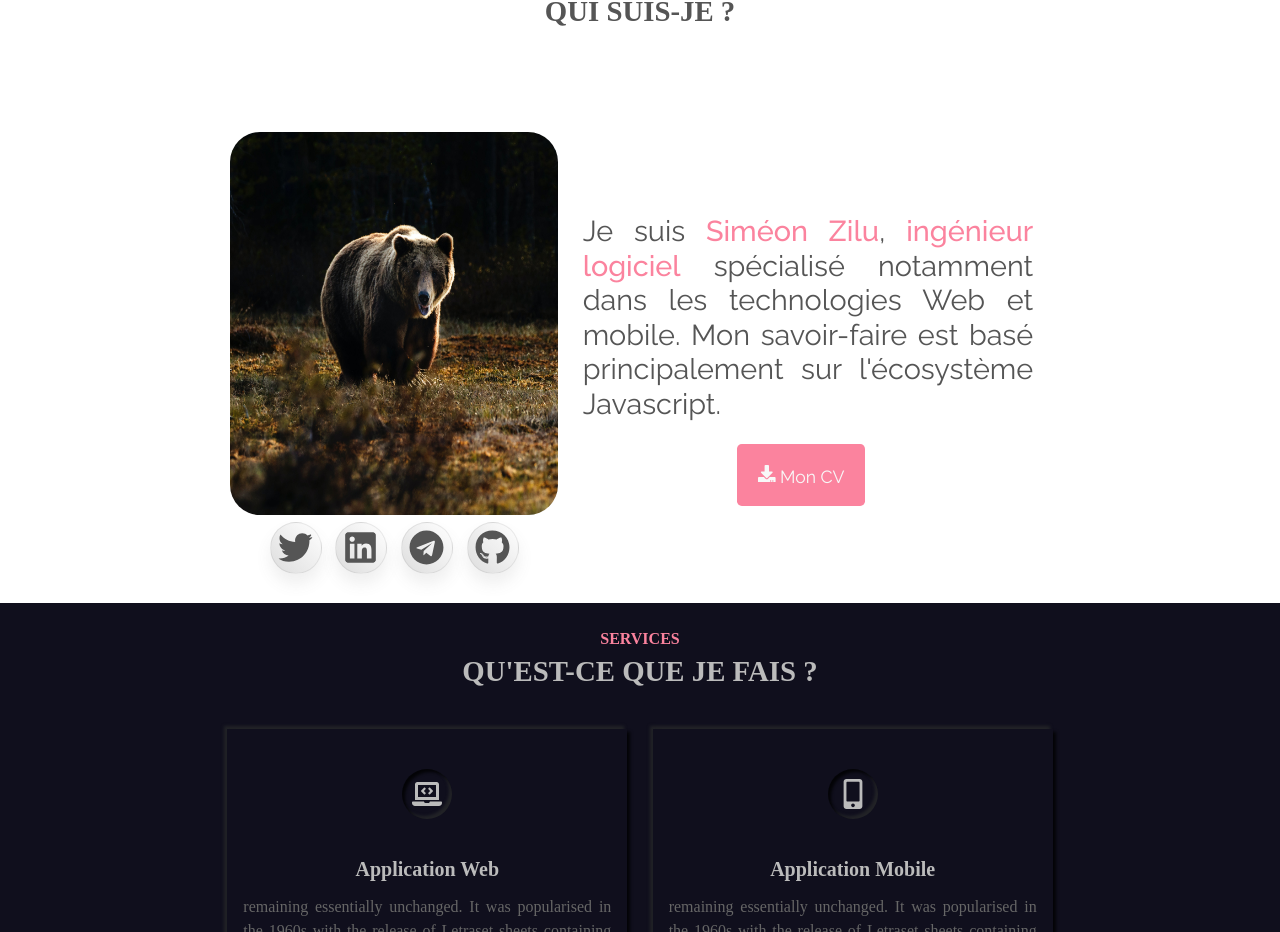
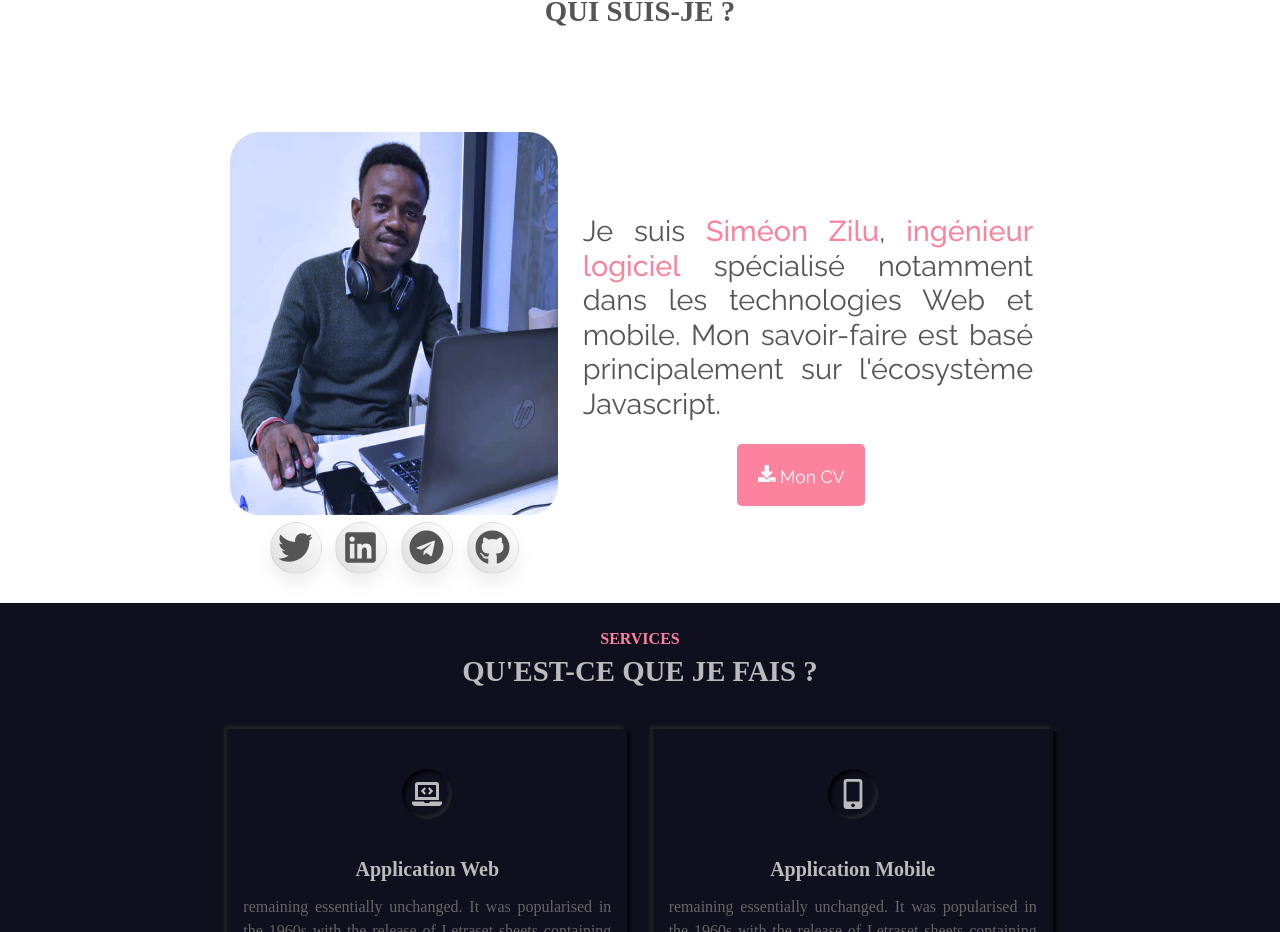
Before and after one commit to ExcaliburSims/portfolioNextJS, a Next.js app: page / in a window 1280 px wide. Shown: the part 852-1784 px from the top of the page. Built offline with nearby package versions, Linux system fonts and the light colour scheme.

Commit message:
feat: add profil

```diff
--- a/pages/Info.jsx
+++ b/pages/Info.jsx
@@ -18,7 +18,7 @@ function Info() {
       </div>
       <div className={styles.content}>
         <div className={styles.imgprofil}>
-          <img src="/assets/ours.jpg" className="image_profl" alt="profil" />
+          <img src="/assets/profil.png" className="image_profl" alt="profil" />
           <ul>
             <li>
               <Link href="/">
```
